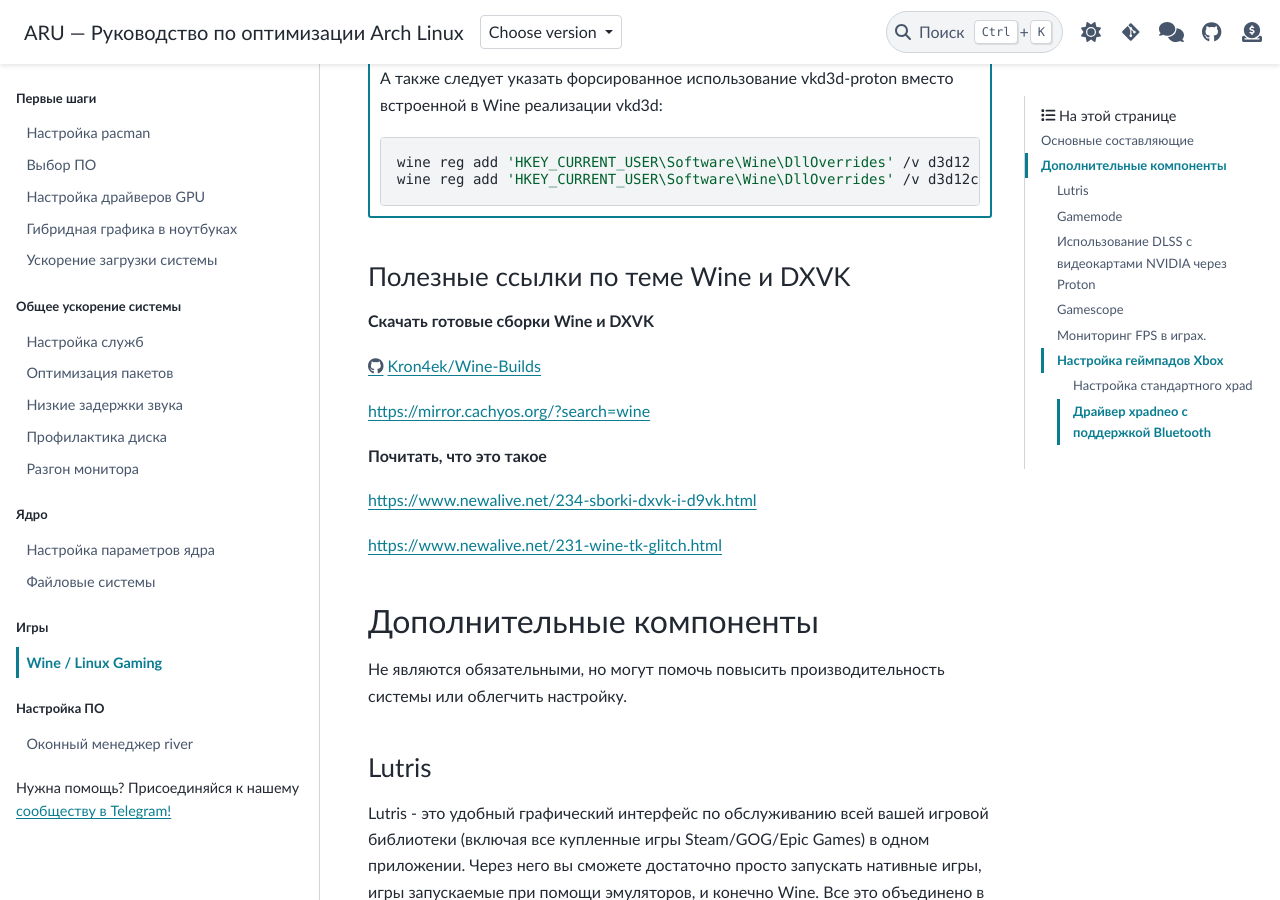
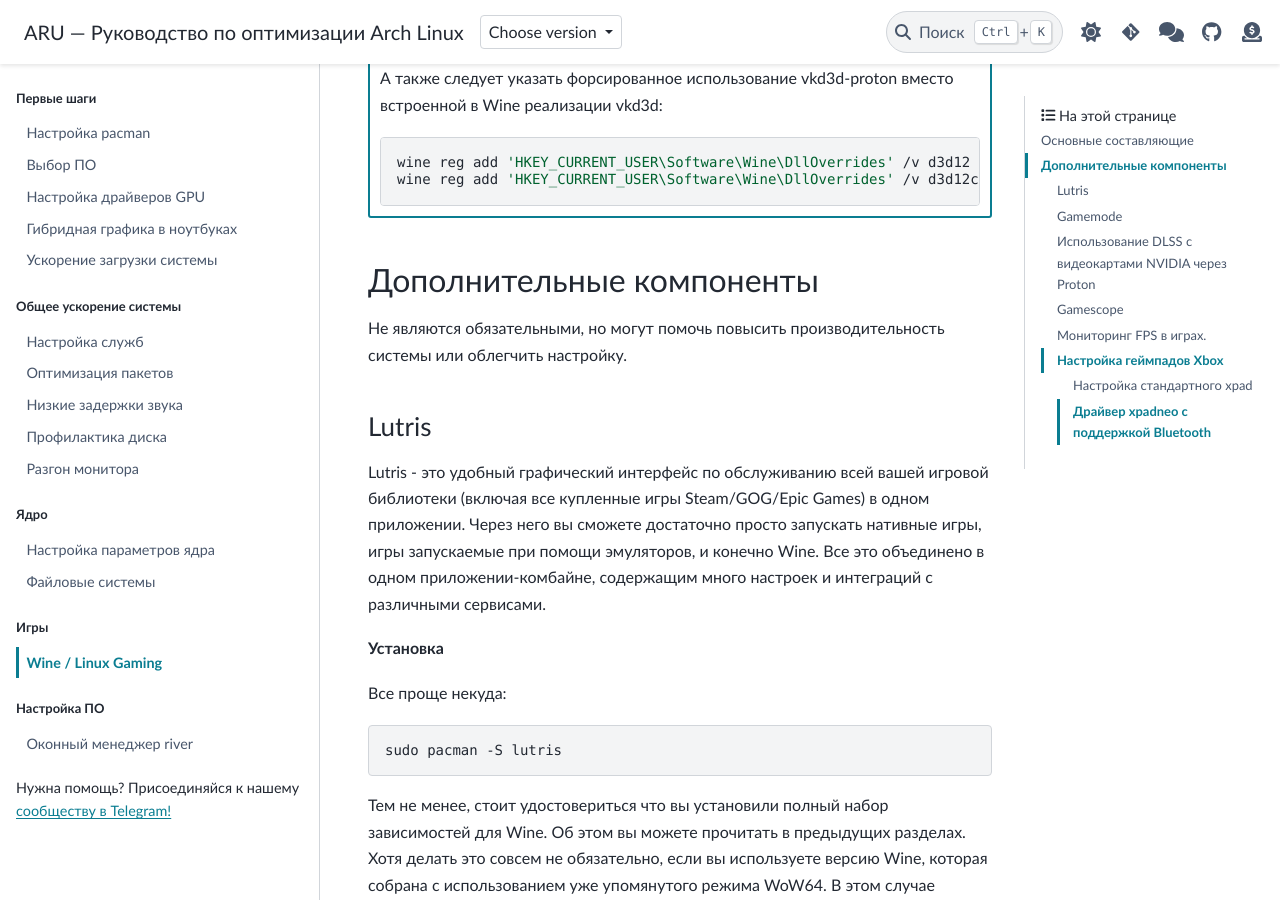
Before and after one commit to ventureoo/ARU, a Sphinx documentation site: the page built from docs/source/linux-gaming.rst, in a window 1280 px wide and 900 px high, scrolled down 13084 px. Built offline with Sphinx 7.4.7 and the PyData theme 0.15.4, drawn with Linux system fonts in a browser that asks for light colours.

Commit message:
linux-gaming: Remove old links
Signed-off-by: Vasiliy Stelmachenok <ventureo@cachyos.org>

```diff
--- a/docs/source/linux-gaming.rst
+++ b/docs/source/linux-gaming.rst
@@ -639,25 +639,6 @@
 
       .. image:: images/lutris-vkd3d-1.png
 
-.. index:: wine, dxvk, gaming, about
-.. _wine-references:
-
-------------------------------------
-Полезные ссылки по теме Wine и DXVK
-------------------------------------
-
-**Скачать готовые сборки Wine и DXVK**
-
-https://github.com/Kron4ek/Wine-Builds
-
-https://mirror.cachyos.org/?search=wine
-
-**Почитать, что это такое**
-
-https://www.newalive.net/234-sborki-dxvk-i-d9vk.html
-
-https://www.newalive.net/231-wine-tk-glitch.html
-
 .. index:: gamemode, lutris, gaming
 .. _additional-components:
 
```
